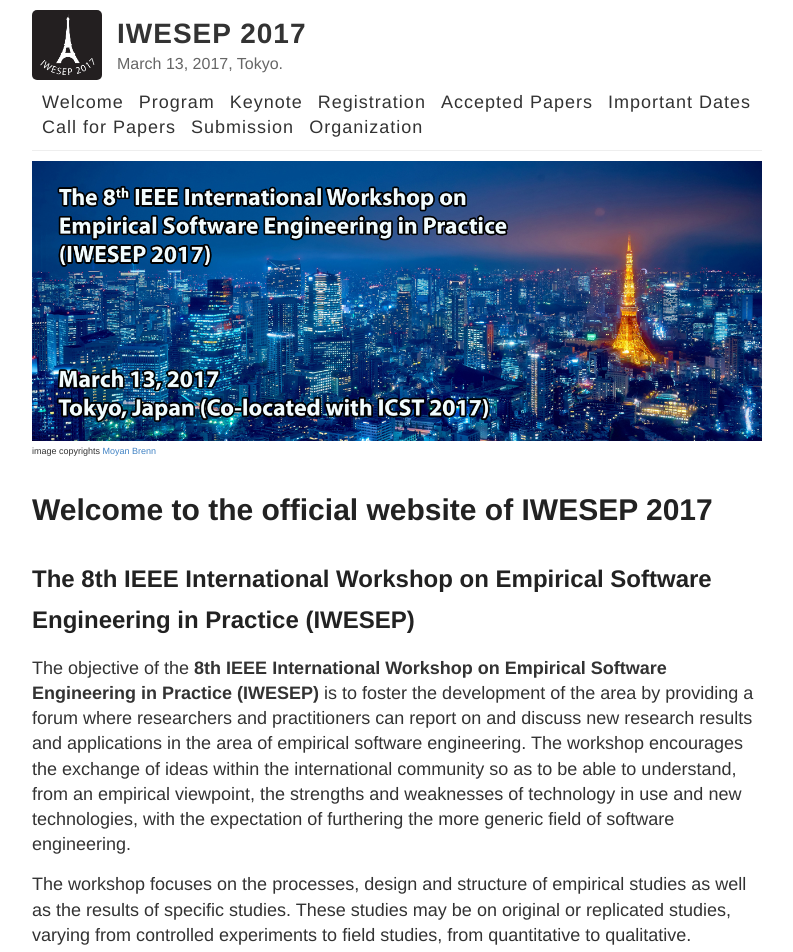
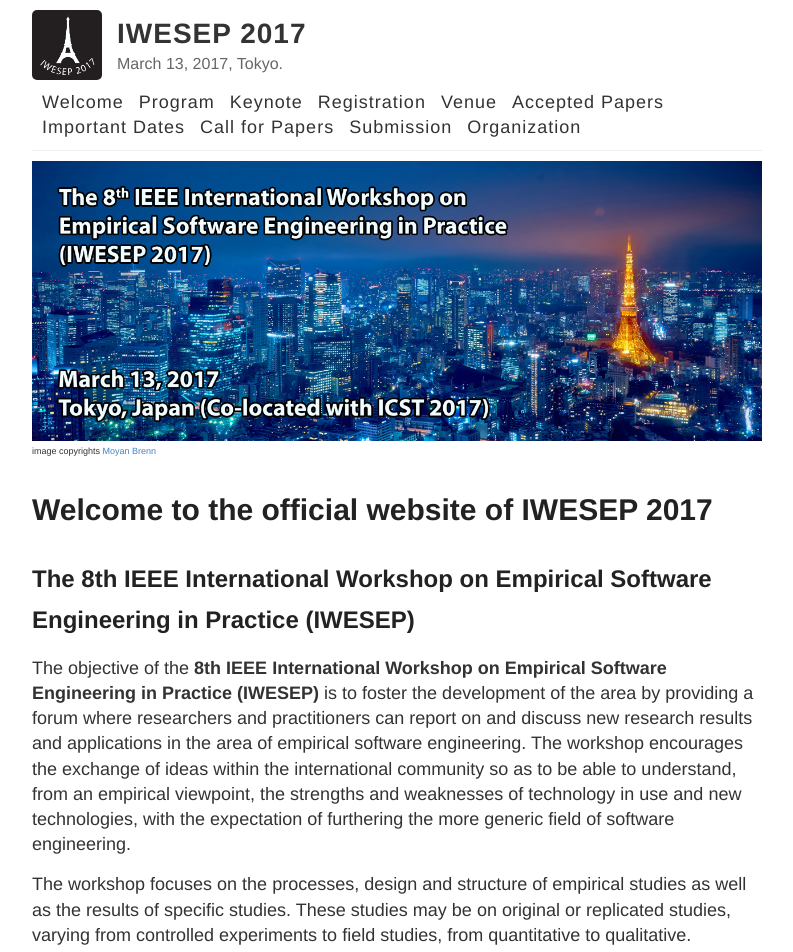
Before and after one commit to iwesep2017/iwesep2017.github.io, a Jekyll site: the page built from index.md, in a window 1280 px wide. Shown: the top 952 px of the page, without its empty margins (243-1036 px from the left). Built offline with Jekyll 4.4.1, drawn with Linux system fonts in a browser that asks for light colours; our own code applies the rules of GitHub Pages for plain Markdown files.

Commit message:
Add temp venue page

```diff
--- a/_layouts/default.html
+++ b/_layouts/default.html
@@ -31,8 +31,9 @@
             <a href="{{ site.baseurl }}/program">Program</a>
             <a href="{{ site.baseurl }}/keynote">Keynote</a>
             <a href="{{ site.baseurl }}/registration">Registration</a>
-            <a href="{{ site.baseurl }}/accepted-papers">Accepted Papers</a>
-            <a href="{{ site.baseurl }}/important-dates">Important Dates</a></br>
+            <a href="{{ site.baseurl }}/venue">Venue</a>
+            <a href="{{ site.baseurl }}/accepted-papers">Accepted Papers</a></br>
+            <a href="{{ site.baseurl }}/important-dates">Important Dates</a>
             <a href="{{ site.baseurl }}/call-for-papers">Call for Papers</a>
             <a href="{{ site.baseurl }}/submission">Submission</a>
             <a href="{{ site.baseurl }}/organization">Organization</a>
```
Also changed, not shown: venue.md (added, +9 -0 lines).
